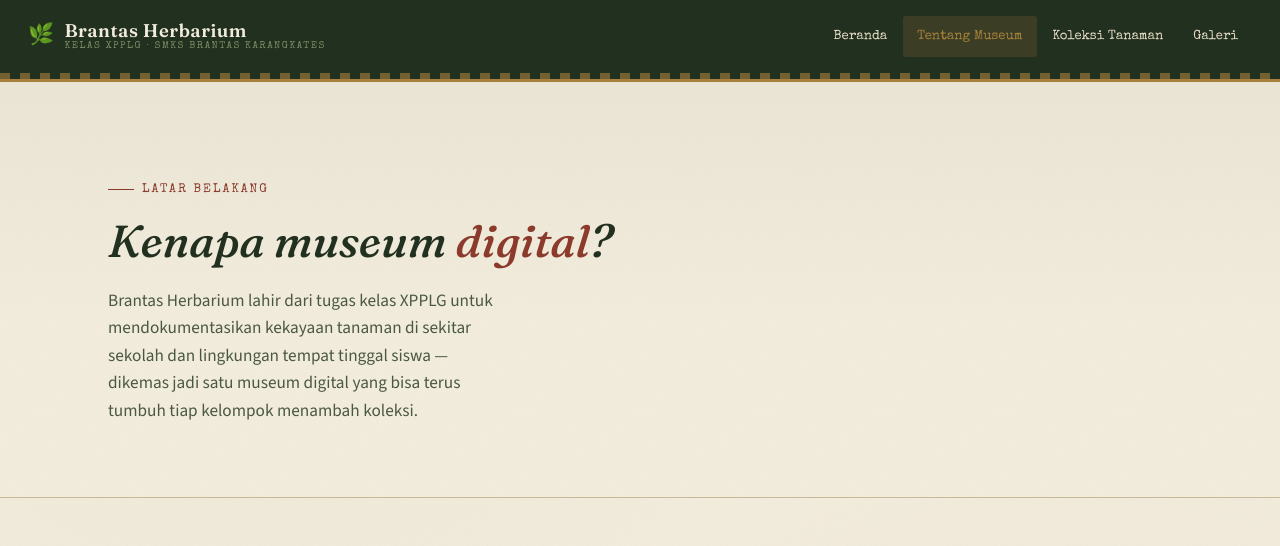
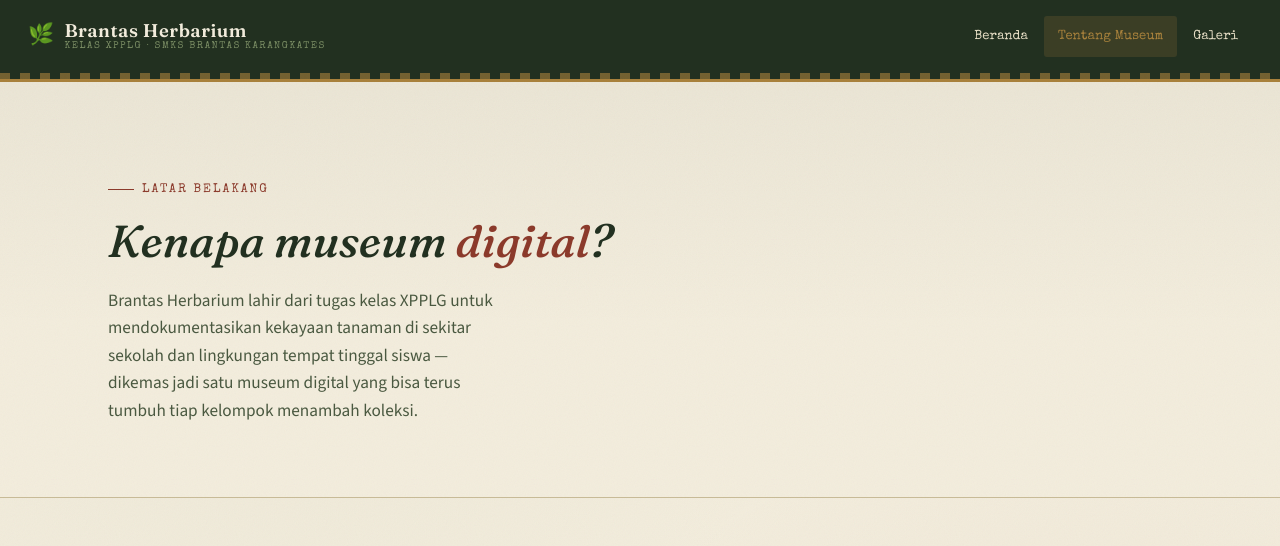
Before and after one commit to T3garGG/IPAS-Infogarfik, a website: page tentang.html in a window 1280 px wide. Shown: the top 546 px of the page. Drawn offline with nearby package versions, Linux system fonts and the light colour scheme.

Commit message:
update: perubahan tentang.html

```diff
--- a/tentang.html
+++ b/tentang.html
@@ -21,7 +21,6 @@
             <nav class="main-nav">
                 <a href="index.html">Beranda</a>
                 <a href="tentang.html">Tentang Museum</a>
-                <a href="koleksi.html">Koleksi Tanaman</a>
                 <a href="galeri.html">Galeri</a>
             </nav>
         </div>
```
